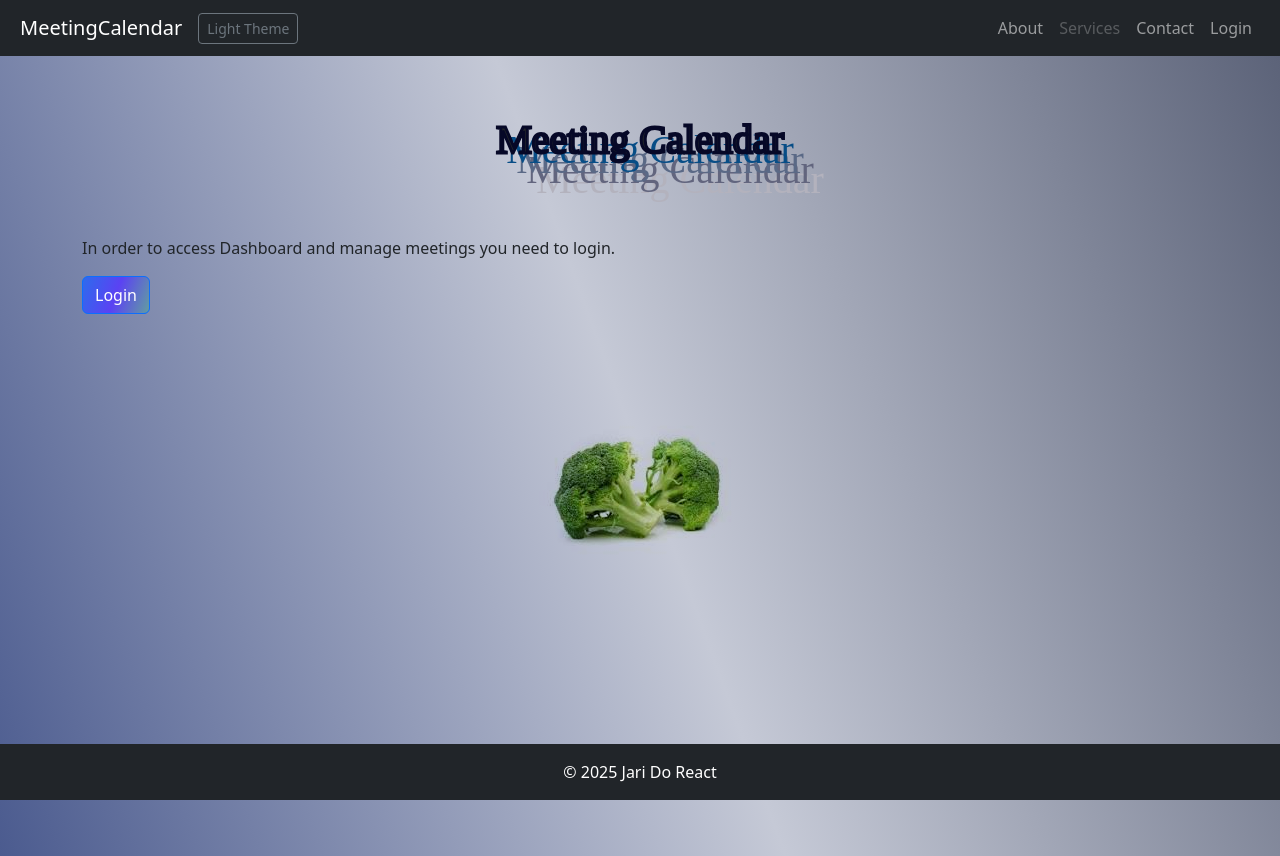
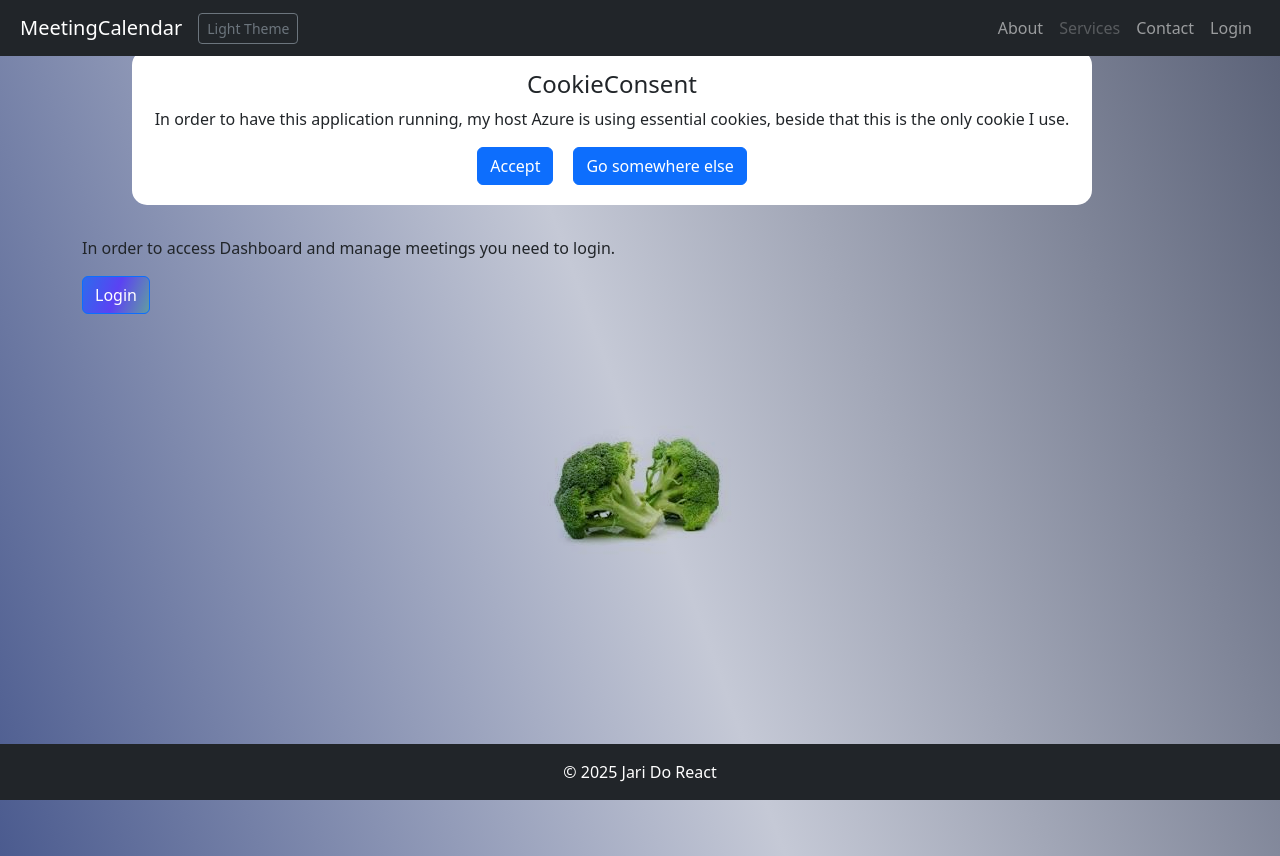
Before and after one commit to Jari1980/ReactMeetingCalendar, a React (Vite) app: page /home in a window 1280 px wide. Built offline with nearby package versions, Linux system fonts and the light colour scheme.

Commit message:
cookie consent added using react-cookie

```diff
--- a/package.json
+++ b/package.json
@@ -9,12 +9,12 @@
     "lint": "eslint .",
     "preview": "vite preview"
   },
-
   "dependencies": {
     "axios": "^1.8.4",
     "bootstrap": "^5.3.3",
     "react": "^19.0.0",
     "react-bootstrap": "^2.10.9",
+    "react-cookie": "^8.0.1",
     "react-dom": "^19.0.0",
     "react-hook-form": "^7.54.2"
   },
--- /dev/null
+++ b/src/components/CookiesConsent.jsx
@@ -0,0 +1,24 @@
+import React from 'react';
+import { useState } from 'react';
+import { useCookies } from 'react-cookie';
+import { Button } from 'react-bootstrap';
+import "../stylesheet.css";
+
+const CookiesConsent = () => {
+    const [cookies, setCookie] = useCookies(["cookieConsent"])
+
+    const giveCookieConsent = () => {
+        setCookie("cookieConsent", true, { path: "/"})
+    }
+
+    return (
+        <div id='consentBox'>
+            <h4>CookieConsent</h4>
+            <p>In order to have this application running, my host Azure is using essential cookies, beside that this is the only cookie I use.</p>
+            <Button onClick={giveCookieConsent} style={{marginRight:"20px"}}>Accept</Button>
+            <Button onClick={() => {location.href = 'https://www.google.com/'}}>Go somewhere else</Button>
+        </div>
+    );
+};
+
+export default CookiesConsent;
--- a/src/components/Home.jsx
+++ b/src/components/Home.jsx
@@ -4,6 +4,8 @@ import { useNavigate } from "react-router-dom";
 import broccoli2 from "../assets/images/broccoli2.jpg";
 import { useMeetingContext } from "./context";
 import "../stylesheet.css";
+import { useCookies } from "react-cookie";
+import CookiesConsent from "./CookiesConsent";
 
 
 const Home = () => {
@@ -11,6 +13,7 @@ const Home = () => {
   const { logged, setLogged } = useMeetingContext();
   const {background, setBackground} = useMeetingContext();
   const {bgMain, setBgMain} = useMeetingContext();
+  const [cookies] = useCookies(["cookieConsent"])
 
   function login(){
     Navigate("/login")
@@ -39,6 +42,7 @@ const Home = () => {
         src={broccoli2}
         style={{ display: "block", marginLeft: "auto", marginRight: "auto", mixBlendMode:"multiply" }}
       ></img>
+      {!cookies.cookieConsent && <CookiesConsent />}
     </Container>
     </div>
   );
--- a/src/main.jsx
+++ b/src/main.jsx
@@ -12,10 +12,12 @@ import Contact from "./components/Contact";
 import About from "./components/About";
 import Login from "./components/Login";
 import Logout from "./components/Logout";
+import { CookiesProvider } from "react-cookie";
 
 createRoot(document.getElementById("root")).render(
   <BrowserRouter>
     <MeetingProvider>
+      <CookiesProvider>
         <NavBarComp />
         <Routes>
           <Route path="/" element={<Home />} />
@@ -27,6 +29,7 @@ createRoot(document.getElementById("root")).render(
           <Route path="dashboard/*" element={<Dashboard />} />
         </Routes>
         <FooterComp />
+      </CookiesProvider>
     </MeetingProvider>
   </BrowserRouter>
 );
--- a/src/stylesheet.css
+++ b/src/stylesheet.css
@@ -72,3 +72,16 @@ h1:hover {
   background-image: linear-gradient(3200deg, #cbcecb3d, #db25bd 50%, #629da1);
   color: white;
 }
+
+#consentBox {
+    background: #ffff;
+    padding: 20px;
+    border-radius: 15px;
+    text-align: center;
+    position: fixed;
+    margin-top: 50px;
+    margin-left: 50px;
+    margin-right: 50px;
+    width: 75%;
+    top: 0;
+}
```
Also changed, not shown: 1 other file (tests, documents, lock files or other folders). Lines whose indentation alone changed are shown as unchanged.
